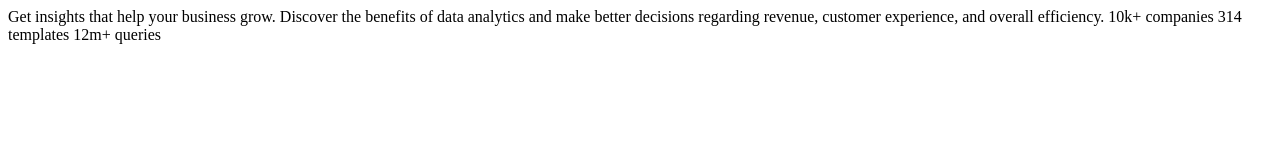
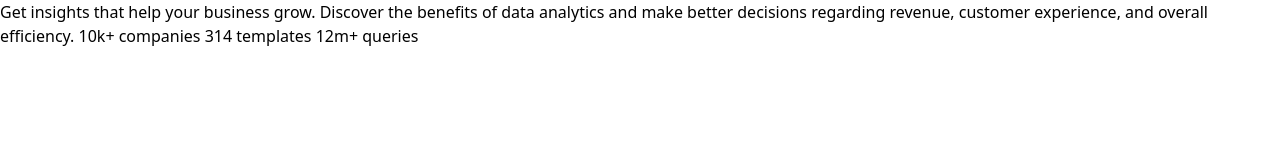
Before and after one commit to siavhnz/stats-preview-card, a website: page index.html in a window 1280 px wide. Drawn offline with Linux system fonts and the light colour scheme.

Commit message:
Tailwindcss set up

```diff
--- /dev/null
+++ b/assets/styles/input.css
@@ -0,0 +1,3 @@
+@tailwind base;
+@tailwind components;
+@tailwind utilities;
--- a/index.html
+++ b/index.html
@@ -4,9 +4,11 @@
   <meta charset="UTF-8">
   <meta name="viewport" content="width=device-width, initial-scale=1.0"> <!-- displays site properly based on user's device -->
 
-  <link rel="icon" type="image/png" sizes="32x32" href="./images/favicon-32x32.png">
+  <link rel="icon" type="image/png" sizes="32x32" href="./assets/images/favicon-32x32.png">
 
   <title>Frontend Mentor | Stats preview card component</title>
+
+  <link rel="stylesheet" type="text/css" href="./assets/styles/output.css" />
 
 </head>
 <body>
--- a/tailwind.config.js
+++ b/tailwind.config.js
@@ -1,8 +1,8 @@
 /** @type {import('tailwindcss').Config} */
 module.exports = {
-  content: [],
+  content: ["./index.html"],
   theme: {
     extend: {},
   },
   plugins: [],
-}
+};
```
Also changed, not shown: assets/styles/output.css (added).
